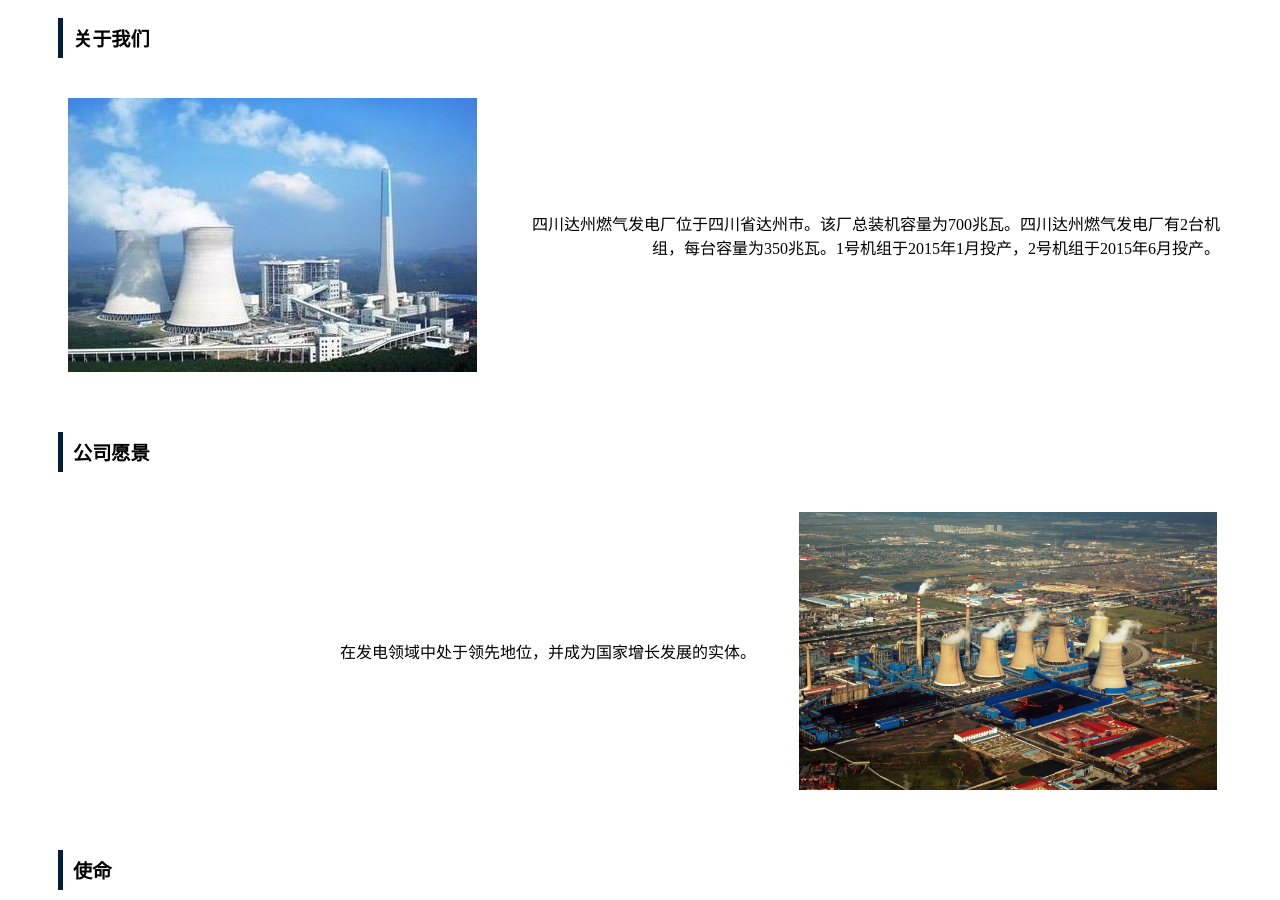
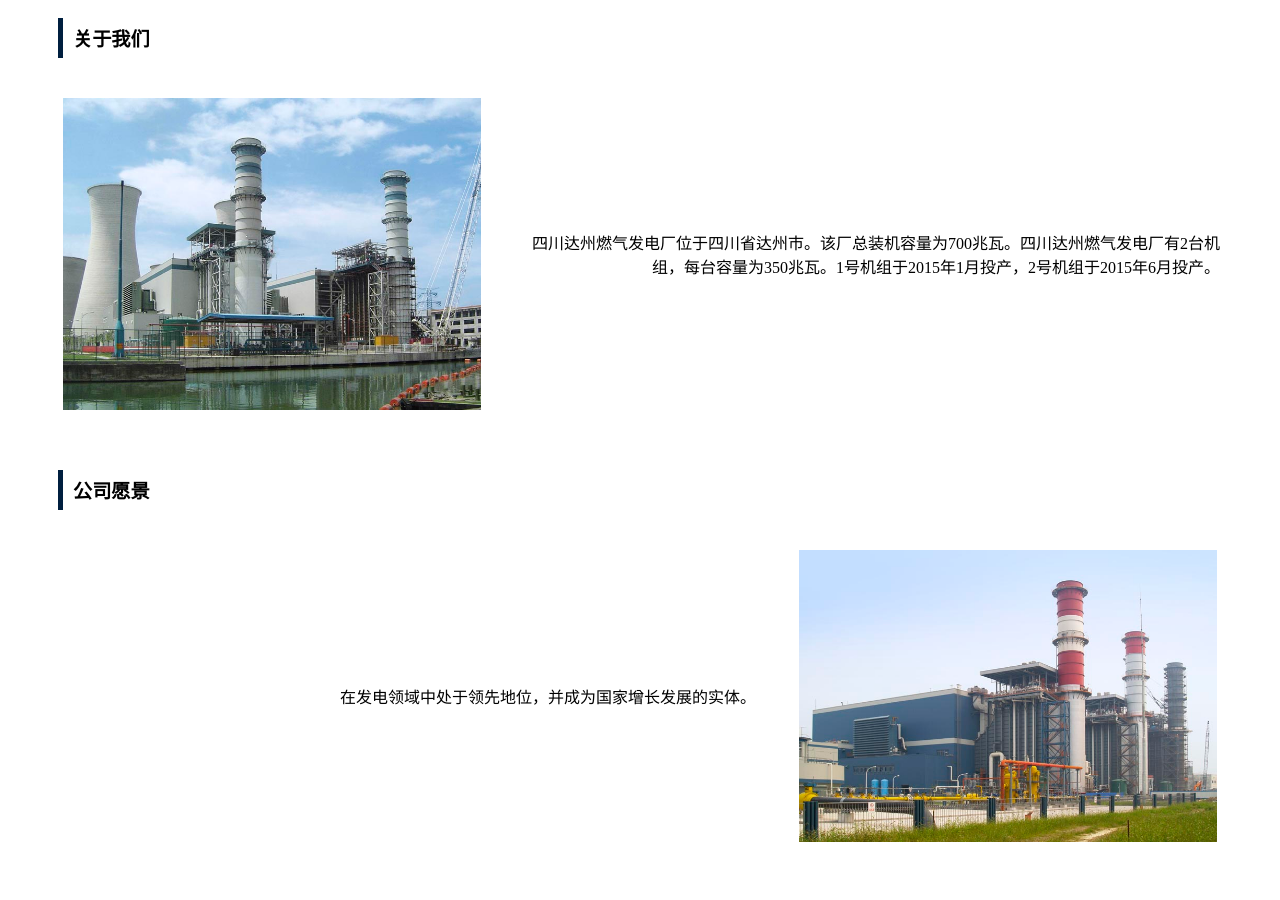
Before and after one commit to lzyyauto/power_li, a Vue app: page / in a window 1280 px wide. Shown: the part 594-1494 px from the top of the page. Built offline with nearby package versions, Linux system fonts and the light colour scheme.

Commit message:
增加了图片

```diff
--- a/src/App.vue
+++ b/src/App.vue
@@ -4,13 +4,13 @@
     <Banner />
   <InfoSection
     ref="aboutUs"
-    :imageSrc="businessPlantImage"
+    :imageSrc="aboutUsImage"
     titleKey="aboutUsTitle"
     descriptionKey="aboutUsDescription"
     orientation="left" />
   <InfoSection
     ref="vision"
-    :imageSrc="powerPlantImage"
+    :imageSrc="visionImage"
     titleKey="visionTitle"
     descriptionKey="visionDescription"
     orientation="right" />
@@ -40,7 +40,9 @@ export default {
   data() {
     return {
       powerPlantImage: require('@/assets/Power_Plant.jpg'),
-      businessPlantImage: require('@/assets/273.jpeg')
+      businessPlantImage: require('@/assets/273.jpeg'),
+      visionImage: require('@/assets/3f2af7e7bbf05f0e5c74cb1289b6c2c7.jpg'),
+      aboutUsImage: require('@/assets/00e3ee5d8e03bf800b5211b01e229a40.jpg')
     };
   },
 
--- a/src/components/SiteBanner.vue
+++ b/src/components/SiteBanner.vue
@@ -27,6 +27,8 @@ export default {
   data() {
     return {
       images: [
+        require('@/assets/3f2af7e7bbf05f0e5c74cb1289b6c2c7.jpg'),
+        require('@/assets/00e3ee5d8e03bf800b5211b01e229a40.jpg'),
         require('@/assets/banner.jpg'),
         require('@/assets/273.jpeg'),
         require('@/assets/banner.jpg'),
```
Also changed, not shown: src/assets/00e3ee5d8e03bf800b5211b01e229a40.jpg (added), src/assets/3f2af7e7bbf05f0e5c74cb1289b6c2c7.jpg (added).
